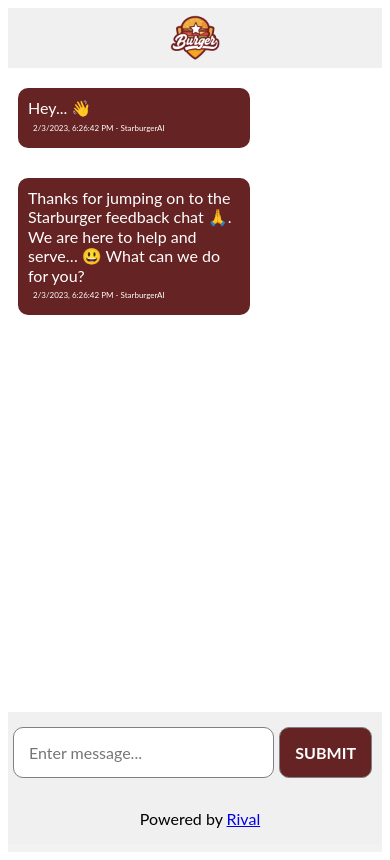
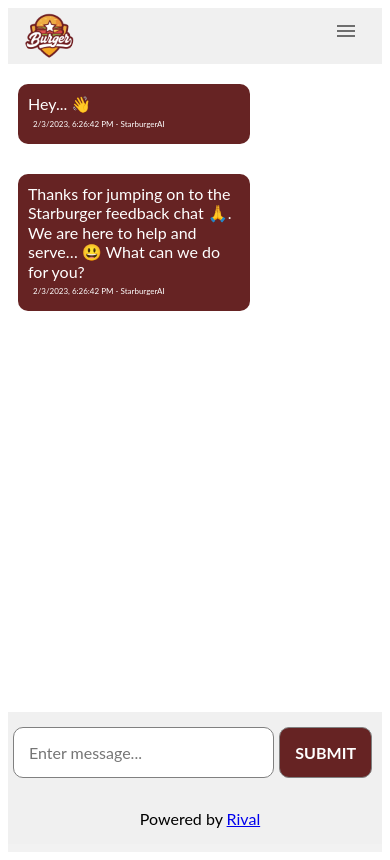
Before and after one commit to Ollstar/starburgerai, a Next.js app: page / in a window 390 px wide. Built offline with nearby package versions, Linux system fonts and the light colour scheme.

Commit message:
added hamburger

```diff
--- a/package.json
+++ b/package.json
@@ -10,6 +10,7 @@
   "dependencies": {
     "@emotion/react": "^11.10.5",
     "@emotion/styled": "^11.10.5",
+    "@mui/icons-material": "^5.11.0",
     "@mui/material": "^5.11.7",
     "next": "^13.1.1",
     "openai": "^3.1.0",
--- a/pages/index.js
+++ b/pages/index.js
@@ -5,6 +5,7 @@
 import {
   Box,
   Grid,
+  GridItem,
   TextField,
   Button,
   AppBar,
@@ -17,9 +18,23 @@
   Typography,
   Link,
   Container,
-  rgbToHex
+  rgbToHex,
+  IconButton,
+  MoreVertIcon,
+  Menu,
+  anchorEl,
+  MenuList,
+  MenuItem,
+  ListItemIcon,
+  Divider,
+  Avatar,
 } from "@mui/material";
-import { width } from "@mui/system";
+import React from "react";
+import ContentCut from '@mui/icons-material/ContentCut';
+import ContentCopy from '@mui/icons-material/ContentCopy';
+import ContentPaste from '@mui/icons-material/ContentPaste';
+import Cloud from '@mui/icons-material/Cloud';
+import MenuIcon from '@mui/icons-material/Menu';
 export default function Home() {
   const [animalInput, setAnimalInput] = useState("");
   const [hybrids, setHybrids] = useState([]);
@@ -27,6 +42,18 @@
   const scrollableContainerRef = useRef(null);
   //time
   let [timestamp, setTimestamp] = useState(new Date().toLocaleString());
+  const [anchorEl, setAnchorEl] = React.useState(null);
+  const open = Boolean(anchorEl);
+
+  const handleClick = (event) => {
+    setAnchorEl(event.currentTarget);
+  };
+
+  const handleClose = () => {
+    setAnchorEl(null);
+  };
+
+
 
   useEffect(() => {
     if (!timestamp) {
@@ -74,9 +101,40 @@
         <link rel="icon" href="/starb.png" />
         <meta name="viewport" content="width=device-width, initial-scale=1.0, maximum-scale=1.0, user-scalable=0" />
       </Head>
-      <AppBar position="sticky" elevation={0} style={{ backgroundColor: "rgb(240,240,240)", width: "100%", top: 0, alignItems: "center"}}>
-            <Toolbar>
-              <img src="/starb.png" style={{ height: '50px', margin: "5px"}} />
+      <AppBar position="sticky" elevation={0} sx={{ backgroundColor: "rgb(240,240,240)", width: "100%", top: 'auto', justify: "space-between" }}>
+        <Toolbar >
+          <Grid
+            container
+          > <Grid item style={{ flex: 1 }}>
+              <Avatar alt="Logo of Starburger" src="/starb.png" sx={{ width: 50, height: 50 }} />
+            </Grid>
+            <Grid item>
+              <IconButton
+                aria-label="open drawer"
+                aria-controls="long-menu"
+                aria-haspopup="true"
+                onClick={handleClick}
+
+              > <MenuIcon />         </IconButton>
+              <Menu id="long-menu" anchorEl={anchorEl} keepMounted open={open} onClose={handleClose} PaperProps={{
+                style: {
+                  maxHeight: 48 * 4.5,
+                  width: '100%',
+                },
+              }}>
+                <MenuItem onClick={handleClose}>Profile</MenuItem>
+                <MenuItem onClick={handleClose}>My account</MenuItem>
+                <MenuItem onClick={handleClose}>Logout</MenuItem>
+              </Menu>
+            </Grid>
+
+          </Grid>
+
+
+
+
+
+
         </Toolbar>
       </AppBar>
       <div className={styles.scrollableContainer} style={{ width: "100%", height: "80vh" }} ref={scrollableContainerRef}>
@@ -84,14 +142,14 @@
           <Message
             author="StarburgerAI"
             text="Hey... 👋"
-        timestamp={<NoSsr>{timestamp}</NoSsr> }>
+            timestamp={<NoSsr>{timestamp}</NoSsr>}>
           </Message>
         </div>
         <div className={styles.messageContainer}>
           <Message
             author="StarburgerAI"
             text="Thanks for jumping on to the Starburger feedback chat 🙏.  We are here to help and serve… 😃 What can we do for you?"
-        timestamp={<NoSsr>{timestamp}</NoSsr> }>
+            timestamp={<NoSsr>{timestamp}</NoSsr>}>
           </Message>
         </div>
 
@@ -112,7 +170,7 @@
         <div style={{ clear: "both" }}></div>
       </div>
 
-<AppBar position="sticky" elevation={0} sx={{ backgroundColor: "rgb(240,240,240)", width: "100%" ,top: 'auto', bottom: 0 }}>
+      <AppBar position="sticky" elevation={0} sx={{ backgroundColor: "rgb(240,240,240)", width: "100%", top: 'auto', bottom: 0 }}>
         <div position="fixed" className={styles.inputContainer}>
           <form className={styles.form} onSubmit={onSubmit}>
             <input type="text"
```
Also changed, not shown: 1 other file (tests, documents, lock files or other folders). Lines whose indentation alone changed are shown as unchanged.
